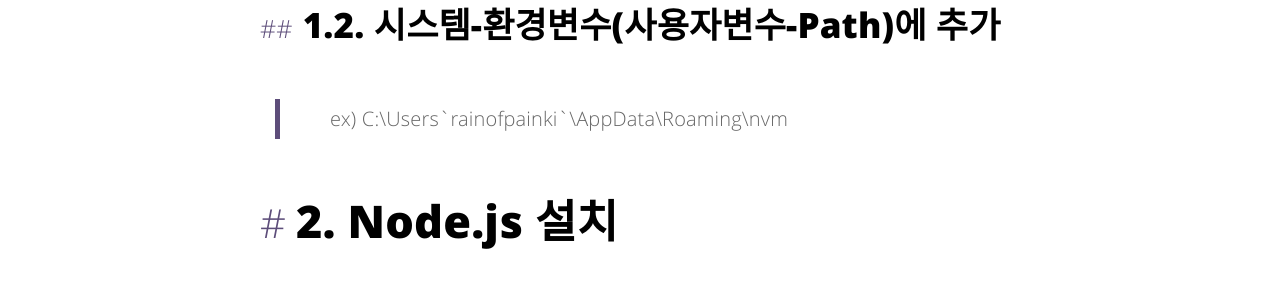
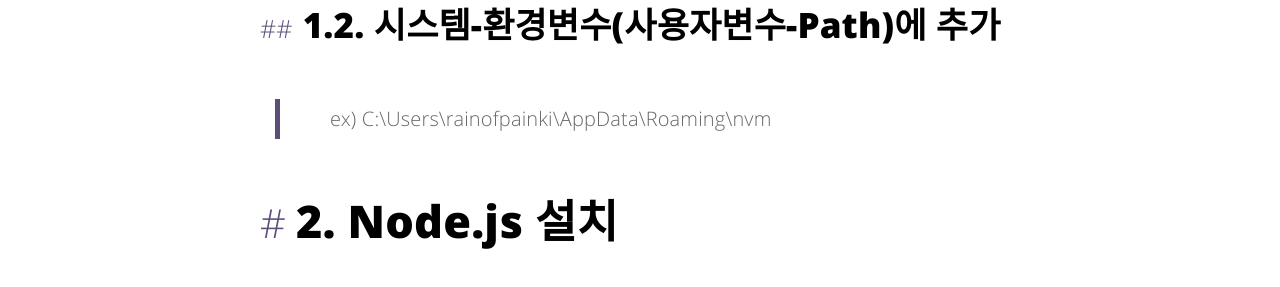
Before and after one commit to rainofpainki/rainofpainki.github.io, a Jekyll site: the page built from _posts/2020-06-19-koa-js-environment.md, in a window 1280 px wide and 900 px high. Shown: the part 360-647 px from the top of the window. Built offline with Jekyll 4.4.1, drawn with Linux system fonts in a browser that asks for light colours; comment, search, counter and statistics services are not loaded.

Commit message:
markdown 수정

```diff
--- a/_posts/2020-06-19-koa-js-environment.md
+++ b/_posts/2020-06-19-koa-js-environment.md
@@ -14,7 +14,7 @@ tags:
 # 1. NVM 설치
 ## 1.1. [다운로드](https://github.com/coreybutler/nvm-windows/releases)하여 설치
 ## 1.2. 시스템-환경변수(사용자변수-Path)에 추가
-> ex) C:\Users\`rainofpainki`\AppData\Roaming\nvm
+> ex) C:\Users\rainofpainki\AppData\Roaming\nvm
 
 # 2. Node.js 설치
 ## 2.1. Windows Powershell 실행 *(관리자 권한으로 실행)*
```
